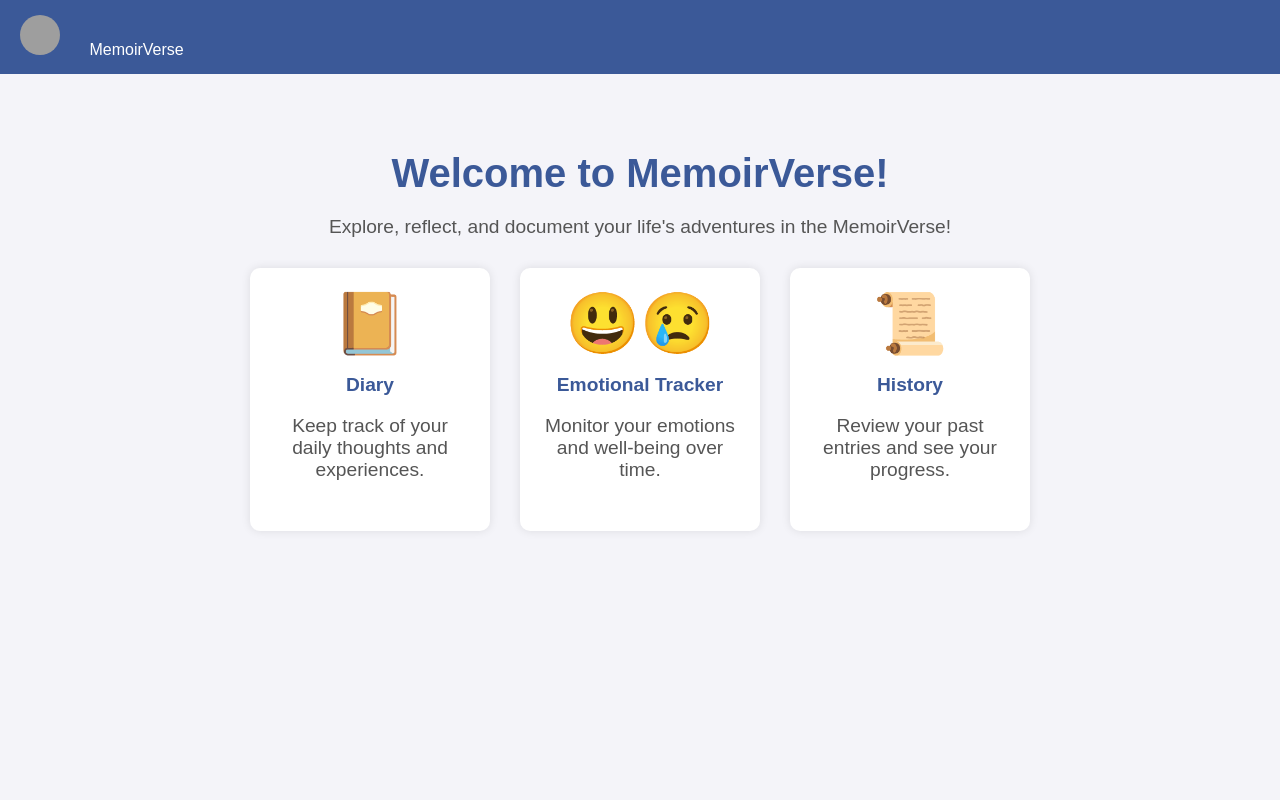
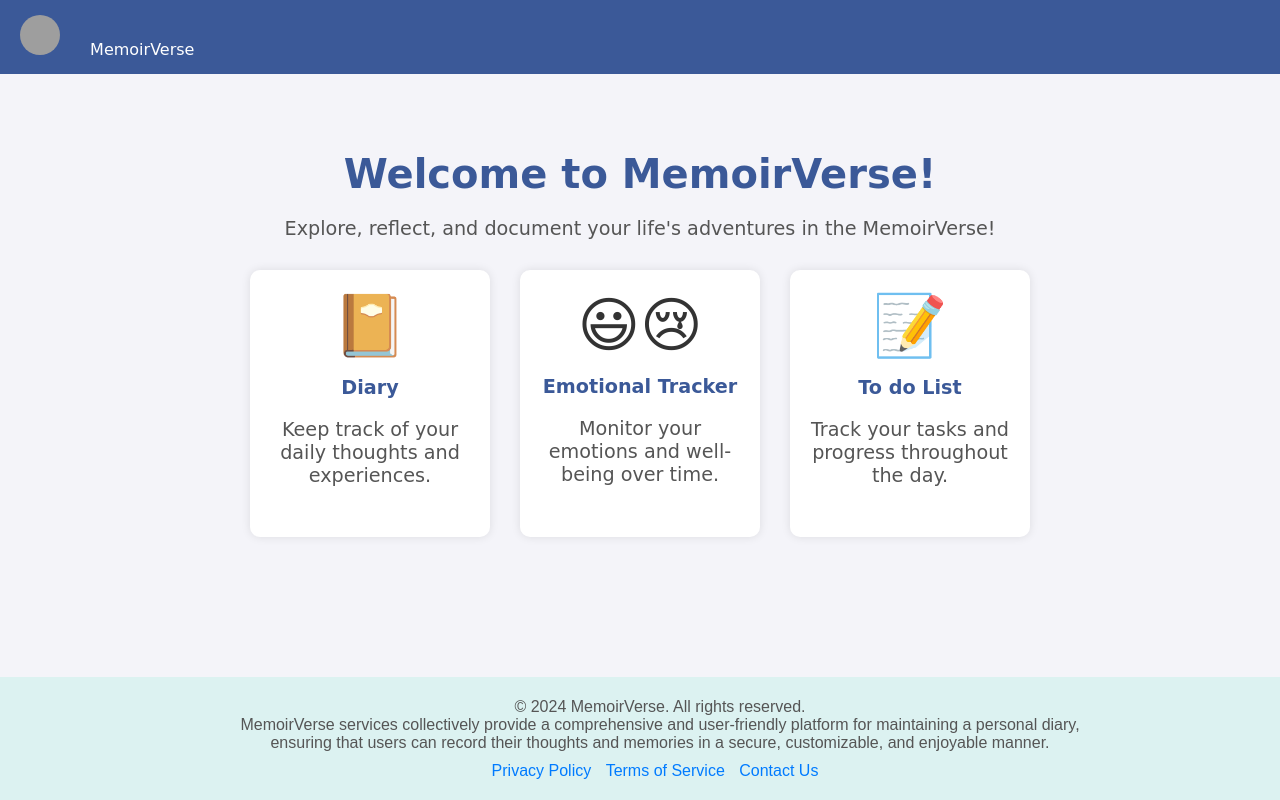
Before and after one commit to PUP-BSIT/project-sixth_sense, a PHP site: page /home-page.php in a window 1280 px wide. Run offline with PHP 8.4, Linux system fonts and the light colour scheme; grey boxes are pictures that could not be loaded.

Commit message:
Add update changes to home-page.php and home-page.css

```diff
--- a/MemoirVerse.UI/home-page.css
+++ b/MemoirVerse.UI/home-page.css
@@ -1,5 +1,5 @@
 body {
-    font-family: 'Arial', sans-serif;
+    font-family: 'Comic Sans MS';
     background-color: #f4f4f9;
     color: #333;
     margin: 0;
@@ -80,3 +80,60 @@ body {
     font-size: 60px;
     margin-bottom: 10px;
 }
+
+html, body {
+    height: 100%;
+    margin: 0;
+    display: flex;
+    flex-direction: column;
+}
+
+body {
+    display: flex;
+    flex-direction: column;
+    justify-content: space-between;
+}
+
+.content {
+    flex: 1;
+}
+
+.footer {
+    background-color: #DCF2F1;
+    padding: 20px;
+    text-align: center;
+    border-top: 1px solid #DCF2F1;
+    width: 100%;
+    font-family: 'Arial', sans-serif;
+
+}
+
+.footer-content {
+    max-width: 900px;
+    margin: 0 auto;
+}
+
+.footer p {
+    margin: 0;
+    color: #555;
+}
+
+.footer-links {
+    list-style: none;
+    padding: 0;
+    margin: 10px 0 0;
+}
+
+.footer-links li {
+    display: inline;
+    margin-right: 10px;
+}
+
+.footer-links a {
+    text-decoration: none;
+    color: #007bff;
+}
+
+.footer-links a:hover {
+    text-decoration: underline;
+}
--- a/MemoirVerse.UI/home-page.php
+++ b/MemoirVerse.UI/home-page.php
@@ -28,12 +28,28 @@
                 <p>Monitor your emotions and well-being over time.</p>
             </div>
             <div class="feature">
-                <div class="icon">📜</div>
-                <h3>History</h3>
-                <p>Review your past entries and see your progress.</p>
+                <div class="icon">📝</div>
+                <h3>To do List</h3>
+                <p>Track your tasks and progress throughout the day.</p>
             </div>
         </div>
     </div>
-    </div>
+    <footer class="footer">
+        <div class="footer-content">
+            <p>&copy; <?php echo date("Y"); ?> MemoirVerse. All rights reserved.</p>
+            <p>MemoirVerse services collectively provide a comprehensive and user-friendly platform for
+                maintaining a personal diary, ensuring that users can record their thoughts and
+                memories in a secure, customizable, and enjoyable manner. </p>
+            <ul class="footer-links">
+                <li><a href="#">Privacy Policy</a></li>
+                <li><a href="#">Terms of Service</a></li>
+                <li><a href="#">Contact Us</a></li>
+            </ul>
+        </div>
+    </footer>
+    <script src="home-page.js"></script>
+    <a href=""></a>
+    <a href=""></a>
+    <a href=""></a>
 </body>
 </html>
```
